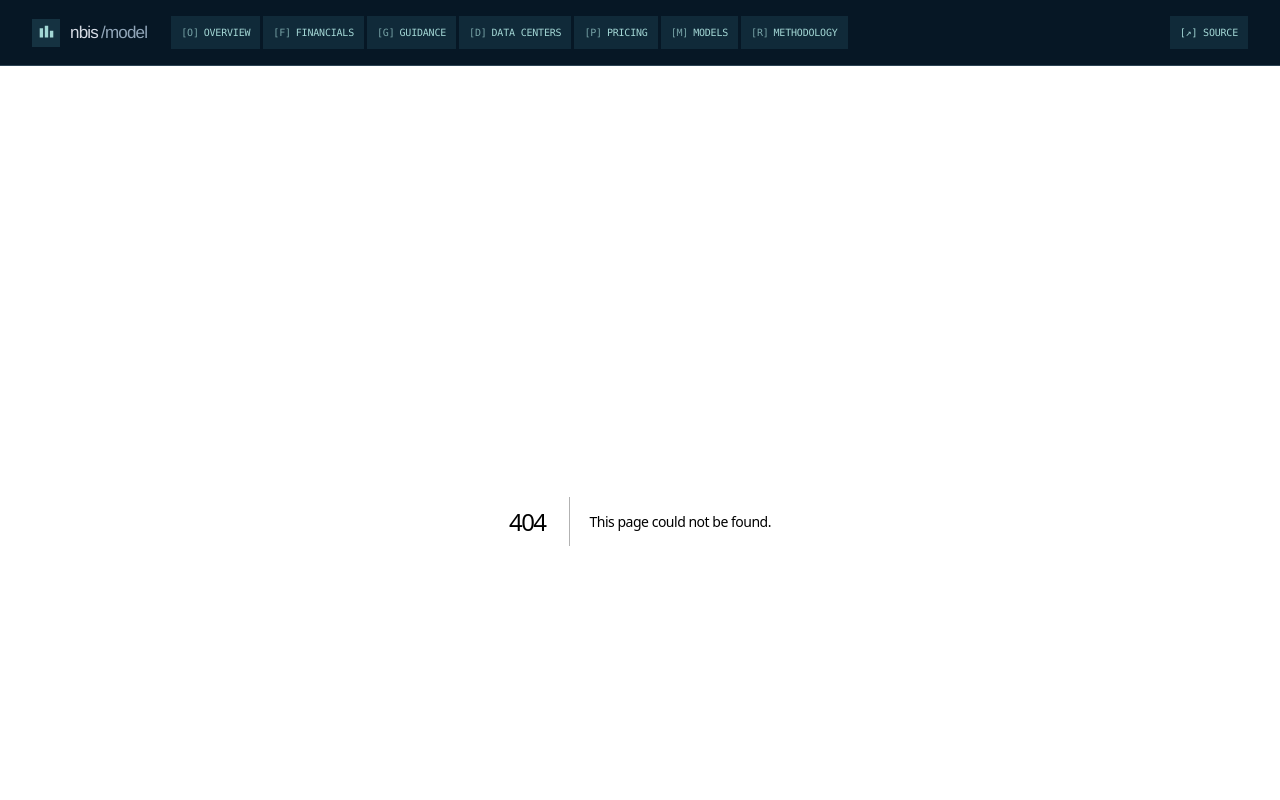
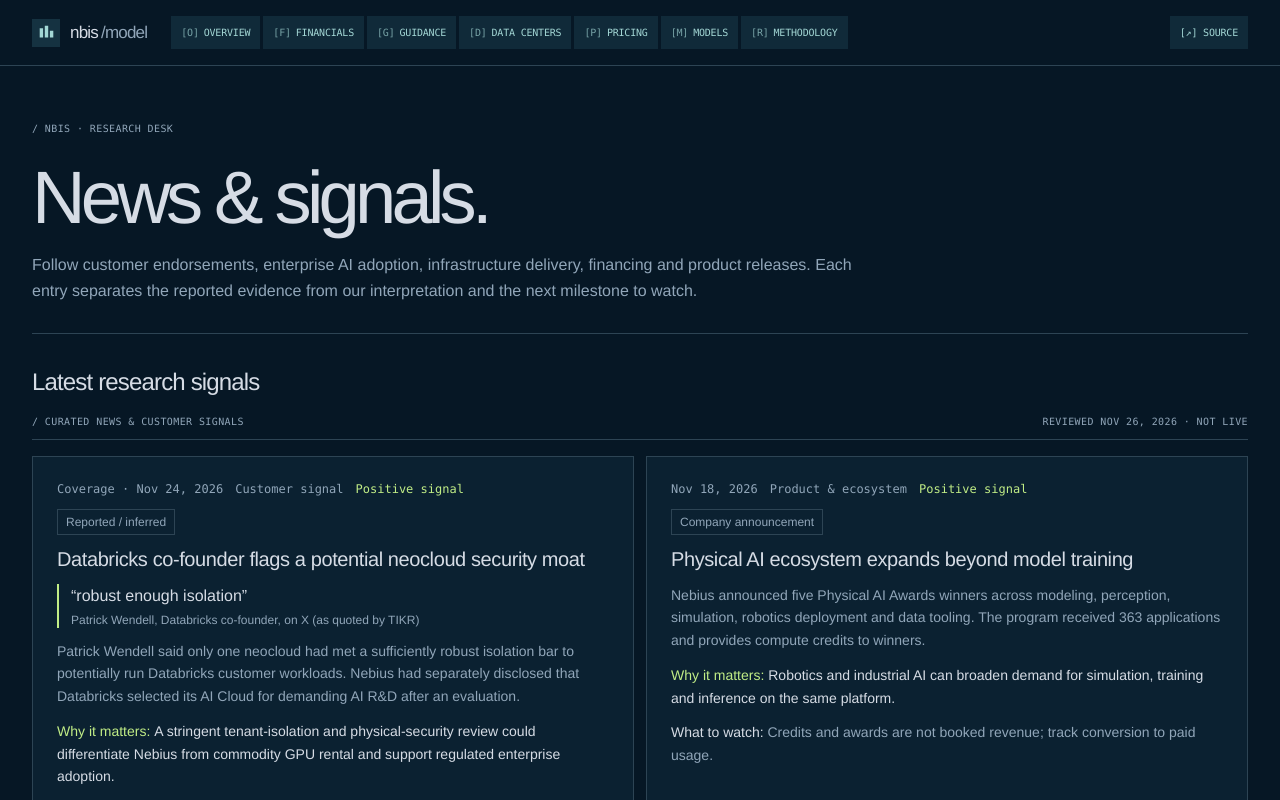
Before and after one commit to dfurry-boilermaker/nbismodel, a Next.js app: page /news in a window 1280 px wide. Before the commit this address had no page. Shown: the top 800 px of the page. Built offline with nearby package versions, Linux system fonts and the light colour scheme.

Commit message:
Add app/news/page.tsx

```diff
--- /dev/null
+++ b/app/news/page.tsx
@@ -0,0 +1,20 @@
+import type { Metadata } from "next";
+import { NewsFeed } from "@/components/news-feed";
+
+export const metadata: Metadata = {
+  title: "News & market intelligence | Nebius Model",
+  description: "Source-linked Nebius news, customer commentary, product developments and investment implications."
+};
+
+export default function NewsPage() {
+  return (
+    <div className="min-w-0 space-y-8">
+      <header>
+        <div className="eyebrow">/ NBIS · Research desk</div>
+        <h1>News &amp; signals.</h1>
+        <p className="mt-4 text-muted">Follow customer endorsements, enterprise AI adoption, infrastructure delivery, financing and product releases. Each entry separates the reported evidence from our interpretation and the next milestone to watch.</p>
+      </header>
+      <NewsFeed />
+    </div>
+  );
+}
```
